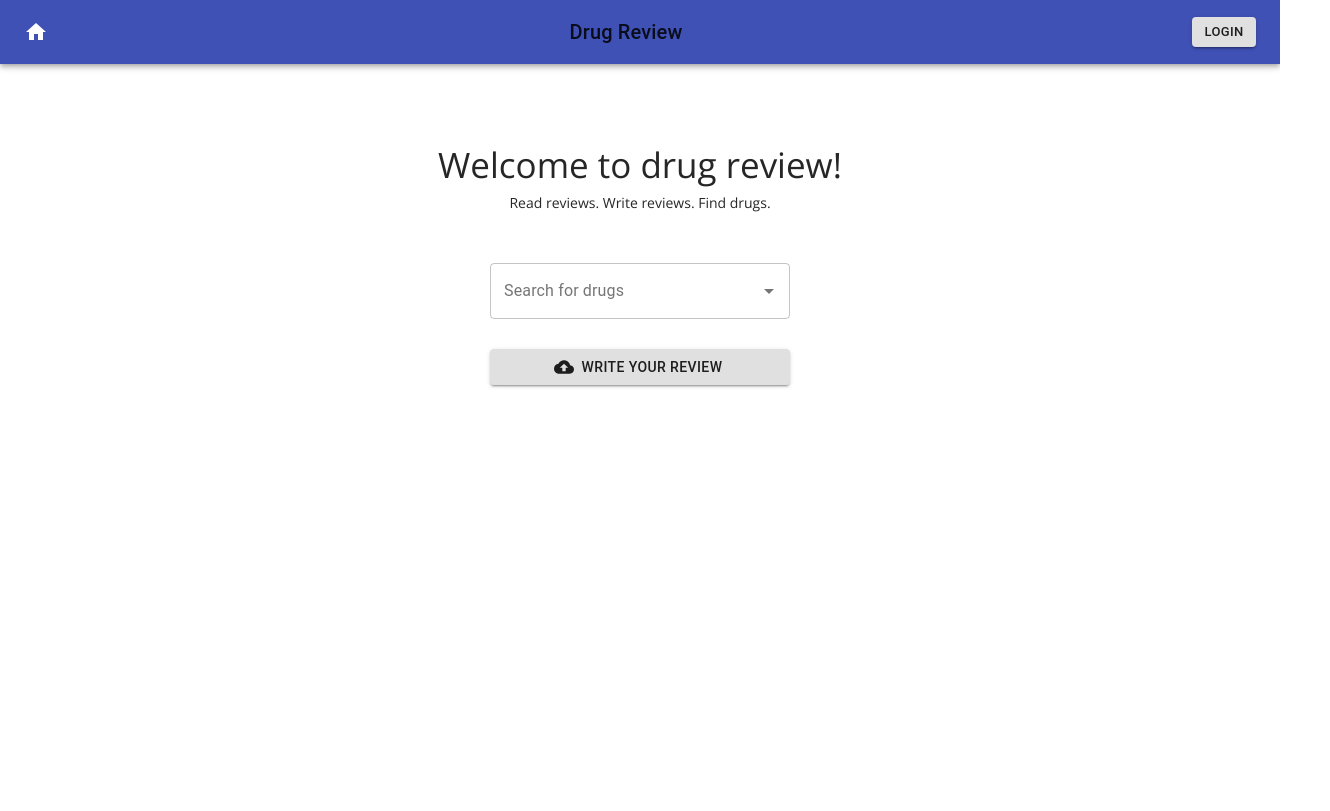
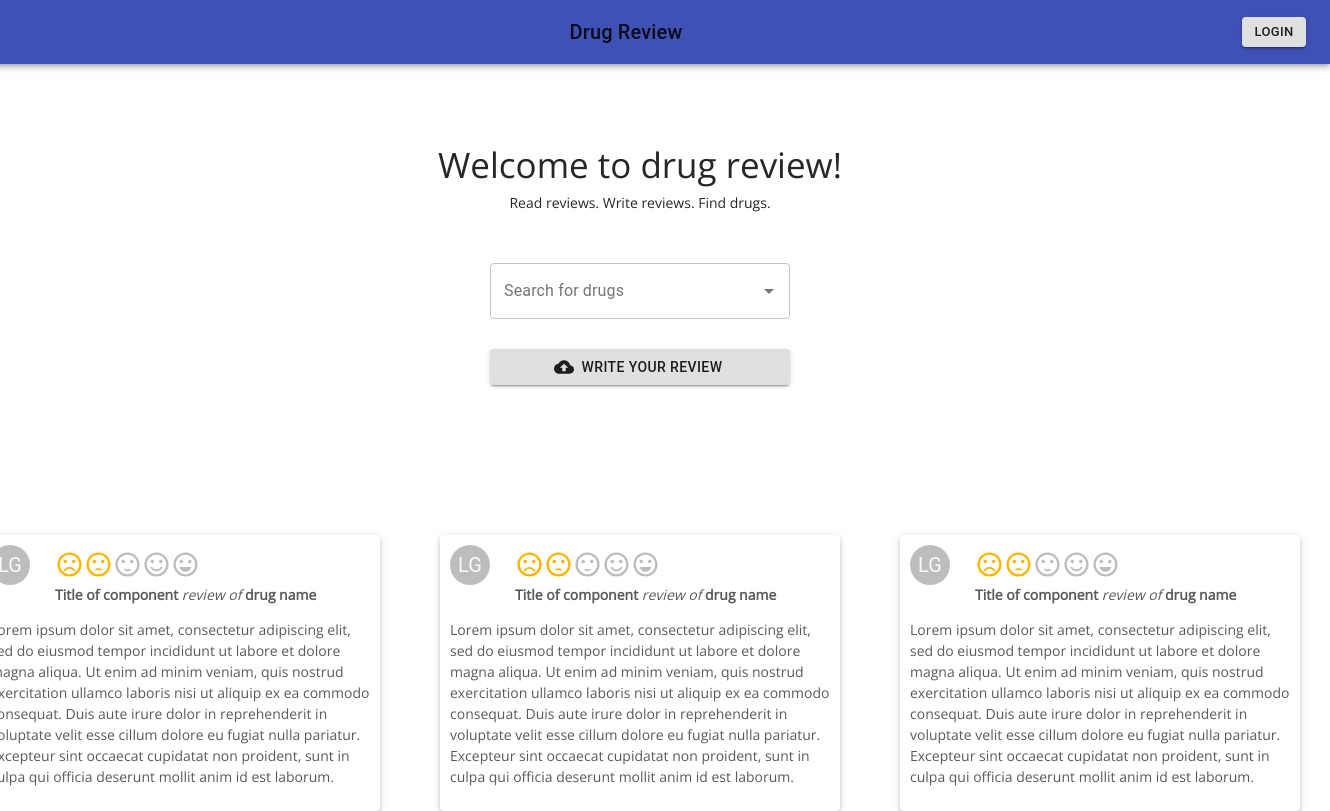
Before and after one commit to lenartgolob/drug-review-frontend, a React (Create React App) app: page / in a window 1280 px wide. Shown: the whole page, 1330 px wide, since content can reach past the window. Built offline with nearby package versions, Linux system fonts and the light colour scheme; no server answers.

Commit message:
review component done

```diff
--- a/src/App.js
+++ b/src/App.js
@@ -2,7 +2,7 @@ import React from "react";
 import "./App.scss";
 import LoginPage from "./components/LoginPage";
 import SearchPage from "./components/SearchPage";
-import Review from "./components/Review";
+import ReviewPage from "./components/ReviewPage";
 import NavMenu from "./components/NavMenu";
 import { BrowserRouter as Router, Switch, Route } from 'react-router-dom';
 
@@ -18,7 +18,7 @@ class App extends React.Component {
         <Switch>
         <Route path="/" exact component={SearchPage} />
           <Route path="/login" component={LoginPage} />
-          <Route path="/review" component={Review} />
+          <Route path="/review" component={ReviewPage} />
           <Route path="/nav" component={NavMenu} />
           <Route path="*" component={() => "404 NOT FOUND"} />
         </Switch>
--- a/src/components/NavMenu.js
+++ b/src/components/NavMenu.js
@@ -8,7 +8,6 @@ import AccountCircle from '@material-ui/icons/AccountCircle';
 import MenuItem from '@material-ui/core/MenuItem';
 import Menu from '@material-ui/core/Menu';
 import Button from '@material-ui/core/Button';
-import { Redirect } from 'react-router';
 import './components.scss';
 
 class NavMenu extends React.Component {
@@ -19,7 +18,6 @@ class NavMenu extends React.Component {
     this.handleClose = this.handleClose.bind(this);
     this.handleLogout = this.handleLogout.bind(this);
     this.isLoggedIn = this.isLoggedIn.bind(this);
-    this.handleHome = this.handleHome.bind(this);
     this.Login = this.Login.bind(this);
     this.Logout = this.Logout.bind(this);
 
@@ -57,10 +55,6 @@ class NavMenu extends React.Component {
     });
   localStorage.clear();
   };
-
-  handleHome() {
-    this.setState({ redirect: true })
-  }
 
   Logout() {
     return <div>
@@ -109,16 +103,11 @@ class NavMenu extends React.Component {
   }
 
   render() {
-    const { redirect } = this.state;
-
-    if (redirect) {
-      return <Redirect to='/'/>;
-    }
     return (
         <div className="root">
         <AppBar position="static">
           <Toolbar>
-            <IconButton onClick={this.handleHome} edge="start" color="inherit" aria-label="menu" className="menuButton">
+            <IconButton href="/" edge="start" color="inherit" aria-label="menu" className="menuButton">
               <HomeIcon />
             </IconButton>
             <Typography variant="h6" className="navTitle">
--- a/src/components/Review.js
+++ b/src/components/Review.js
@@ -1,8 +1,6 @@
 import React from "react";
-import NavMenu from "./NavMenu";
-import TextField from '@material-ui/core/TextField';
-import Button from '@material-ui/core/Button';
-import Autocomplete from '@material-ui/lab/Autocomplete';
+import './components.scss';
+import Box from '@material-ui/core/Box';
 import Rating from '@material-ui/lab/Rating';
 import PropTypes from 'prop-types';
 import SentimentVeryDissatisfiedIcon from '@material-ui/icons/SentimentVeryDissatisfied';
@@ -10,29 +8,27 @@ import SentimentDissatisfiedIcon from '@material-ui/icons/SentimentDissatisfied'
 import SentimentSatisfiedIcon from '@material-ui/icons/SentimentSatisfied';
 import SentimentSatisfiedAltIcon from '@material-ui/icons/SentimentSatisfiedAltOutlined';
 import SentimentVerySatisfiedIcon from '@material-ui/icons/SentimentVerySatisfied';
-import Box from '@material-ui/core/Box';
-import SendIcon from '@material-ui/icons/Send';
-
+import Avatar from '@material-ui/core/Avatar';
 
 const customIcons = {
     1: {
-    icon: <SentimentVeryDissatisfiedIcon fontSize="large" />,
+      icon: <SentimentVeryDissatisfiedIcon style={{ fontSize: 29 }} />,
       label: 'Very Dissatisfied',
     },
     2: {
-    icon: <SentimentDissatisfiedIcon fontSize="large" />,
+      icon: <SentimentDissatisfiedIcon style={{ fontSize: 29 }} />,
       label: 'Dissatisfied',
     },
     3: {
-    icon: <SentimentSatisfiedIcon fontSize="large" />,
+      icon: <SentimentSatisfiedIcon style={{ fontSize: 29 }} />,
       label: 'Neutral',
     },
     4: {
-    icon: <SentimentSatisfiedAltIcon fontSize="large" />,
+      icon: <SentimentSatisfiedAltIcon style={{ fontSize: 29 }} />,
       label: 'Satisfied',
     },
     5: {
-    icon: <SentimentVerySatisfiedIcon fontSize="large" />,
+      icon: <SentimentVerySatisfiedIcon style={{ fontSize: 29 }} />,
       label: 'Very Satisfied',
     },
   };
@@ -46,86 +42,37 @@ IconContainer.propTypes = {
     value: PropTypes.number.isRequired,
   };
 
-
-
-
 class Review extends React.Component {
   constructor(props) {
     super(props);
     this.state = {
-      drugs: [],
-      drug: null
+
     };
   }
 
   componentDidMount() {
-    fetch("https://datadiscovery.nlm.nih.gov/resource/crzr-uvwg")
-        .then(response => {
-            return response.json();
-        })
-        .then(data => {
-            let tmpArray = []
-            for (var i = 0; i < data.length; i++) {
-                tmpArray.push(data[i].medicine_name)
-            }
+    const url = "http://localhost:5000/api/customers";
 
-            const uniqueDrugs = Array.from(new Set(tmpArray));
-
-
-            this.setState({
-                drugs: uniqueDrugs
-            })
-            console.log(uniqueDrugs);
-        });
+    fetch(url)
+      .then(res => res.json())
+      .then(customers => this.setState({customers}, () => console.log('Customers fetched...', customers)));
   }
 
   render() {
     return (
-    <div className="container">
-      <NavMenu />
-      <div className="reviewContainer">
-        <p className="reviewTitle">Your first-hand experiences really helps other patients. Thanks!</p>
-        <hr className="underlineReview" />
-        <form noValidate autoComplete="off">
-          <Autocomplete
-            onChange={(event, value) => console.log(value)}
-            id="combo-box-demo"
-            options={this.state.drugs}
-            getOptionLabel={(option) => option}
-            className="reviewAutocomplete"
-            renderInput={(params) => <TextField {...params} label="Search for drugs" variant="outlined" />}
-          />
-          <Box className="reviewBox" component="fieldset" mb={3} borderColor="transparent">
-            <p>Your overall rating of this drug</p>
+      <Box className="reviewBoxContainer" boxShadow={3} borderRadius={4} >
+            <Avatar className="avatar">LG</Avatar>
             <Rating
-              size="large"
+              className="rating"
               name="customized-icons"
-              defaultValue={null}
+              defaultValue={2}
               getLabelText={(value) => customIcons[value].label}
               IconContainerComponent={IconContainer}
+              readOnly
             />
+            <p><span className="reviewComponentTitle">Title of component</span><span className="reviewComponentParagraph"> review of</span><span className="reviewComponentTitle"> drug name</span></p>
+            <p>Lorem ipsum dolor sit amet, consectetur adipiscing elit, sed do eiusmod tempor incididunt ut labore et dolore magna aliqua. Ut enim ad minim veniam, quis nostrud exercitation ullamco laboris nisi ut aliquip ex ea commodo consequat. Duis aute irure dolor in reprehenderit in voluptate velit esse cillum dolore eu fugiat nulla pariatur. Excepteur sint occaecat cupidatat non proident, sunt in culpa qui officia deserunt mollit anim id est laborum.</p>
       </Box>
-          <TextField className="reviewFormItem" id="outlined-basic" label="Title of your review" variant="outlined" />
-          <TextField
-            className="reviewFormItem"
-            id="outlined-multiline-static"
-            label="Your review"
-            placeholder="Tell people about your expirience with this drug."
-            multiline
-            rows="4"
-            variant="outlined"
-          />
-          <Button
-            variant="contained"
-            color="primary"
-            endIcon={<SendIcon />}
-            className="reviewSubmit"
-          >
-            Submit your review
-          </Button>
-        </form>
-      </div>
-    </div>
     );
   }
 }
--- /dev/null
+++ b/src/components/ReviewPage.js
@@ -0,0 +1,206 @@
+import React from "react";
+import NavMenu from "./NavMenu";
+import TextField from '@material-ui/core/TextField';
+import Button from '@material-ui/core/Button';
+import Autocomplete from '@material-ui/lab/Autocomplete';
+import Rating from '@material-ui/lab/Rating';
+import PropTypes from 'prop-types';
+import SentimentVeryDissatisfiedIcon from '@material-ui/icons/SentimentVeryDissatisfied';
+import SentimentDissatisfiedIcon from '@material-ui/icons/SentimentDissatisfied';
+import SentimentSatisfiedIcon from '@material-ui/icons/SentimentSatisfied';
+import SentimentSatisfiedAltIcon from '@material-ui/icons/SentimentSatisfiedAltOutlined';
+import SentimentVerySatisfiedIcon from '@material-ui/icons/SentimentVerySatisfied';
+import SweetAlert from 'sweetalert2-react';
+import Box from '@material-ui/core/Box';
+import SendIcon from '@material-ui/icons/Send';
+import { Redirect } from 'react-router';
+
+
+
+const customIcons = {
+  1: {
+    icon: <SentimentVeryDissatisfiedIcon fontSize="large" />,
+    label: 'Very Dissatisfied',
+  },
+  2: {
+    icon: <SentimentDissatisfiedIcon fontSize="large" />,
+    label: 'Dissatisfied',
+  },
+  3: {
+    icon: <SentimentSatisfiedIcon fontSize="large" />,
+    label: 'Neutral',
+  },
+  4: {
+    icon: <SentimentSatisfiedAltIcon fontSize="large" />,
+    label: 'Satisfied',
+  },
+  5: {
+    icon: <SentimentVerySatisfiedIcon fontSize="large" />,
+    label: 'Very Satisfied',
+  },
+};
+
+function IconContainer(props) {
+  const { value, ...other } = props;
+  return <span {...other}>{customIcons[value].icon}</span>;
+}
+
+IconContainer.propTypes = {
+  value: PropTypes.number.isRequired,
+};
+
+
+
+
+class Review extends React.Component {
+  constructor(props) {
+    super(props);
+    this.handleSubmit = this.handleSubmit.bind(this);
+    this.handleChange = this.handleChange.bind(this);
+    this.state = {
+      drugs: [],
+      drug: "",
+      rating: null,
+      title: "",
+      review: "",
+      showError: false,
+      msg: '',
+      redirect: false,
+    };
+  }
+
+  componentDidMount() {
+    if (localStorage.getItem("id") == null) {
+      this.setState({ redirect: true })
+    }
+    else {
+    fetch("https://datadiscovery.nlm.nih.gov/resource/crzr-uvwg")
+        .then(response => {
+            return response.json();
+        })
+        .then(data => {
+            let tmpArray = []
+            for (var i = 0; i < data.length; i++) {
+                tmpArray.push(data[i].medicine_name)
+            }
+
+            const uniqueDrugs = Array.from(new Set(tmpArray));
+
+
+            this.setState({
+                drugs: uniqueDrugs
+            })
+            console.log(uniqueDrugs);
+        });
+      }
+  }
+
+  handleSubmit() {
+    console.log(this.state.drug)
+    console.log(this.state.rating)
+    console.log(this.state.title)
+    console.log(this.state.review)
+
+    if(this.state.drug !== "" && this.state.rating !== null && this.state.title !== "" && this.state.review !== "") {
+      fetch('http://localhost:5000/review/new',{
+        method: 'POST',
+        headers: {"Content-Type": "application/json"},
+        body: JSON.stringify({
+          user_id: localStorage.getItem("id"),
+          drug: this.state.drug,
+          rating: this.state.rating,
+          title: this.state.title,
+          review: this.state.review,
+
+        })
+      })
+      .then(res => res.json())
+      .then(msg => this.setState({msg}));
+    }
+    else {
+      this.setState({showError: true});
+    }
+
+
+  }
+
+  handleChange = (event) => {
+    event.preventDefault();
+    this.setState({
+      [event.target.name]: event.target.value
+    });
+  }
+
+
+
+  render() {
+    const { redirect } = this.state;
+
+    if (redirect) {
+      return <Redirect to='/login'/>;
+    }
+    return (
+    <div className="container">
+      <NavMenu />
+      <div className="reviewContainer">
+        <p className="reviewTitle">Your first-hand experiences really helps other patients. Thanks!</p>
+        <hr className="underlineReview" />
+        <form noValidate autoComplete="off">
+          <Autocomplete
+            onChange={(event, value) => this.setState({drug: value})}
+            id="combo-box-demo"
+            options={this.state.drugs}
+            getOptionLabel={(option) => option}
+            className="reviewAutocomplete"
+            renderInput={(params) => <TextField {...params} label="Search for drugs" variant="outlined" />}
+          />
+          <Box className="reviewBox" component="fieldset" mb={3} borderColor="transparent">
+            <p>Your overall rating of this drug</p>
+            <Rating
+              size="large"
+              name="customized-icons"
+              defaultValue={null}
+              getLabelText={(value) => customIcons[value].label}
+              IconContainerComponent={IconContainer}
+              onChange={(event, newValue) => {
+                this.setState({rating: newValue});
+              }}
+            />
+          </Box>
+          <TextField className="reviewFormItem" name="title" id="outlined-basic" label="Title of your review" variant="outlined" onChange={this.handleChange} />
+          <TextField
+            className="reviewFormItem"
+            id="outlined-multiline-static"
+            label="Your review"
+            name="review"
+            onChange={this.handleChange}
+            placeholder="Tell people about your expirience with this drug."
+            multiline
+            rows="4"
+            variant="outlined"
+          />
+          <Button
+            variant="contained"
+            color="primary"
+            endIcon={<SendIcon />}
+            className="reviewSubmit"
+            onClick={this.handleSubmit}
+          >
+            Submit your review
+          </Button>
+        </form>
+      </div>
+        <SweetAlert
+          type="error"
+          show={this.state.showError}
+          title="All the fields are required!"
+          onConfirm={() => this.setState({ showError: false })}
+          onEscapeKey={() => this.setState({ showError: false })}
+          onOutsideClick={() => this.setState({ showError: false })}
+        />
+    </div>
+    );
+  }
+}
+
+export default Review;
--- a/src/components/SearchPage.js
+++ b/src/components/SearchPage.js
@@ -5,6 +5,7 @@ import Autocomplete from '@material-ui/lab/Autocomplete';
 import TextField from '@material-ui/core/TextField';
 import Button from '@material-ui/core/Button';
 import CloudUploadIcon from '@material-ui/icons/CloudUpload';
+import Review from "./Review";
 
 import './components.scss';
 
@@ -65,6 +66,11 @@ class SearchPage extends React.Component {
         >
           Write Your Review
         </Button>
+        <div className="reviewRow">
+          <Review />
+          <Review />
+          <Review />
+        </div>
     </div>
     );
   }
--- a/src/components/components.scss
+++ b/src/components/components.scss
@@ -34,6 +34,13 @@
 
 .reviewButton {
     width: 300px;
+}
+
+.reviewRow {
+    display: flex;
+    flex-direction: row;
+    justify-content: center !important;
+    margin-top: 75px;
 }
 
 // Review page
@@ -78,3 +85,35 @@
 .reviewSubmit {
     float:right;
 }
+
+// Review component
+
+.reviewBoxContainer {
+    width: 400px;
+    background-color: white;
+    text-align: left;
+    margin-top: 50px;
+    padding: 10px;
+    margin-right: 30px;
+    margin-left: 30px;
+    margin-top: 75px;
+
+}
+
+.avatar {
+    float: left;
+    margin-right: 25px;
+    width: 5px;
+}
+
+.rating {
+    margin-top: 5px
+}
+
+.reviewComponentTitle {
+    font-weight: bold;
+}
+
+.reviewComponentParagraph {
+    font-style: italic;
+}
--- a/src/components/login/login.js
+++ b/src/components/login/login.js
@@ -2,6 +2,8 @@ import React from "react";
 import loginImg from "../../login.svg";
 import { withRouter } from 'react-router-dom';
 import SweetAlert from 'sweetalert2-react';
+import { Redirect } from 'react-router';
+
 
 
 
@@ -17,6 +19,7 @@ export class Login extends React.Component {
       email: '',
       password: '',
       show: false,
+      redirect: false,
     }
   }
 
@@ -58,7 +61,7 @@ export class Login extends React.Component {
 
         if(status > 0) {
           localStorage.setItem('id', status);
-          this.history.push("/")
+          this.setState({ redirect: true });
         }
 
       });
@@ -106,6 +109,11 @@ export class Login extends React.Component {
 
 
   render() {
+    const { redirect } = this.state;
+
+    if (redirect) {
+      return <Redirect to='/'/>;
+    }
     return (
       <div className="base-container" ref={this.props.containerRef}>
         <div className="header">Login</div>
--- a/src/components/login/style.scss
+++ b/src/components/login/style.scss
@@ -2,7 +2,7 @@
 .login {
   margin-top: 120px !important;
   width: 27em;
-  height: 40em;
+  // height: 40em;
   //min-height: 44em;
   display: flex;
   justify-content: center;
@@ -103,6 +103,10 @@
           label {
             font-size: 20px;
           }
+          .smallInput {
+            width: 9em !important;
+            flex-direction: row !important;
+          }
           input {
             margin-top: 6px;
             min-width: 18em;
```
Also changed, not shown: src/components/login/register.js (+51 -7 lines). Lines whose indentation alone changed are shown as unchanged.
